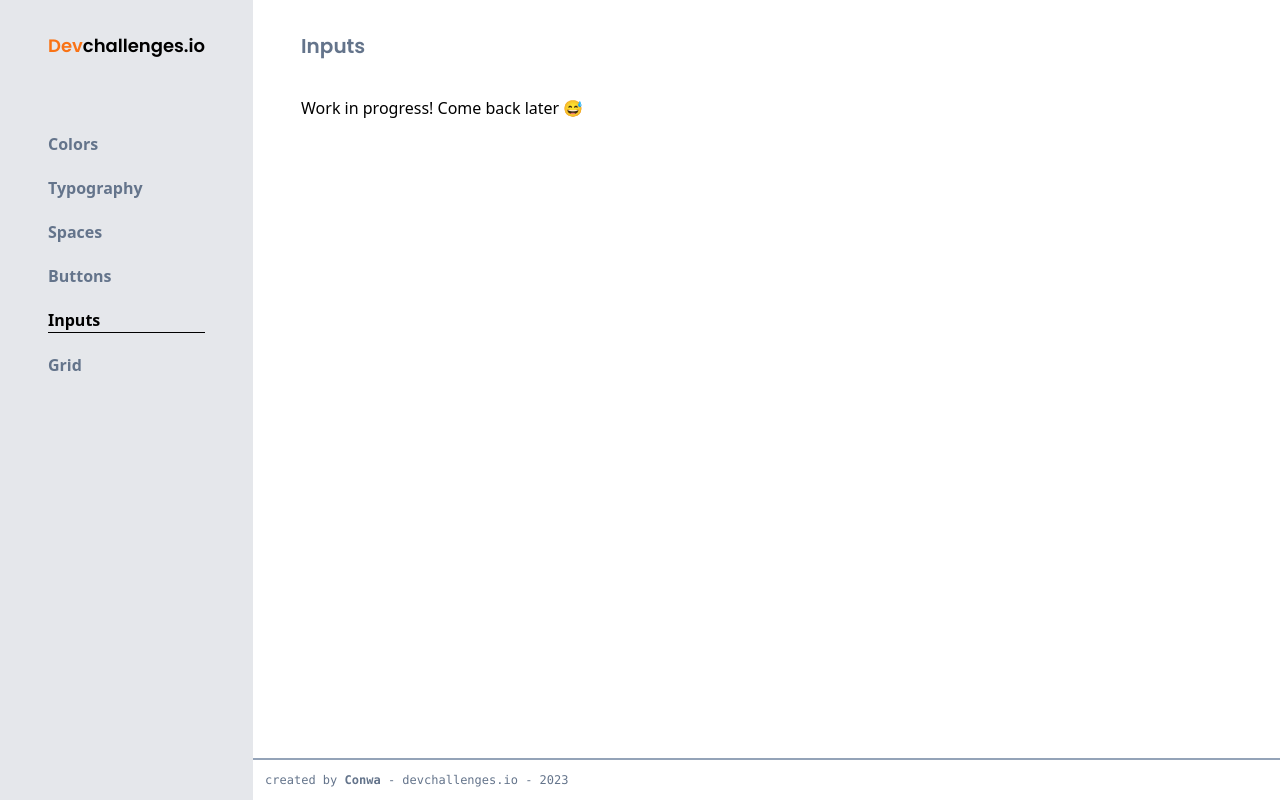
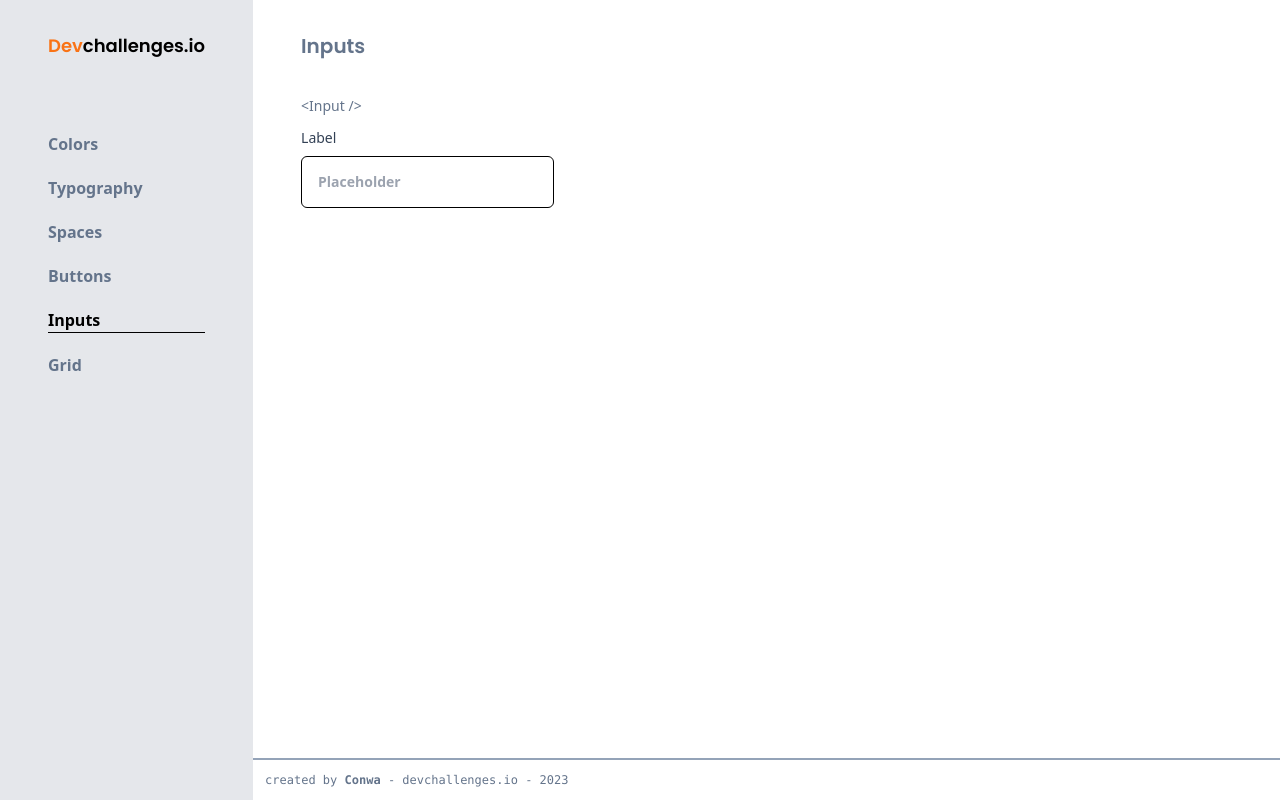
Before and after one commit to Conwa/reusable-button-component, a React (Vite) app: page /inputs in a window 1280 px wide. Built offline with nearby package versions, Linux system fonts and the light colour scheme.

Commit message:
input template on the making

```diff
--- a/src/components/InputList/Input.jsx
+++ b/src/components/InputList/Input.jsx
@@ -1,5 +1,57 @@
-const Input = () => {
-  return <h1>Work in progress! Come back later 😅</h1>;
+const inputStyle = `w-full rounded-md border border-black
+  px-4 py-4 text-sm font-semibold leading-tight text-slate-500`;
+
+const Input = (props) => {
+  const {
+    error = false,
+    disabled = false,
+    helperText,
+    startIcon,
+    endIcon,
+    value = "",
+    size = "medium",
+    fullwidth = false,
+    multiline = false,
+    row = 0,
+  } = { ...props };
+
+  const labels = { ...props };
+
+  return (
+    <div className="mb-4">
+      <p className="pb-3 text-sm text-slate-500 ">
+        {" "}
+        {`<Input`}
+        {Object.entries(labels).map((el) => (
+          // eslint-disable-next-line react/jsx-key
+          <span>
+            {" "}
+            {el[0]}= "{el[1].toString()}"
+          </span>
+        ))}{" "}
+        {`/>`}
+      </p>
+      <label
+        className="mb-2 block font-sans text-sm text-slate-700"
+        htmlFor="inputElement"
+      >
+        Label
+      </label>
+      <input
+        className={inputStyle}
+        id="inputElement"
+        type="text"
+        value={value}
+        placeholder="Placeholder"
+      ></input>
+      <label
+        className="mt-1 block font-sans text-sm text-gray-500"
+        htmlFor="inputElement"
+      >
+        {helperText}
+      </label>
+    </div>
+  );
 };
 
 export default Input;
```
